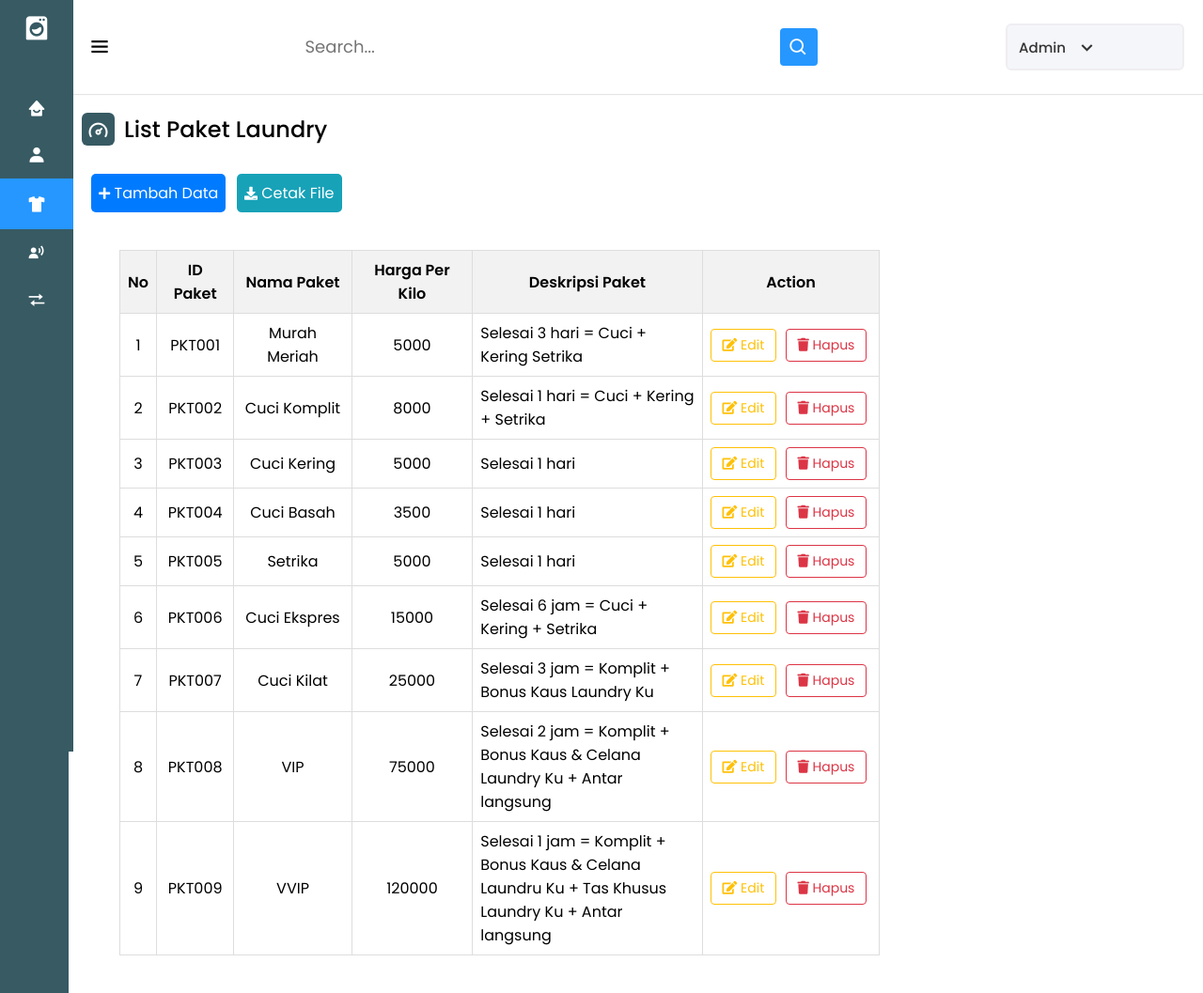
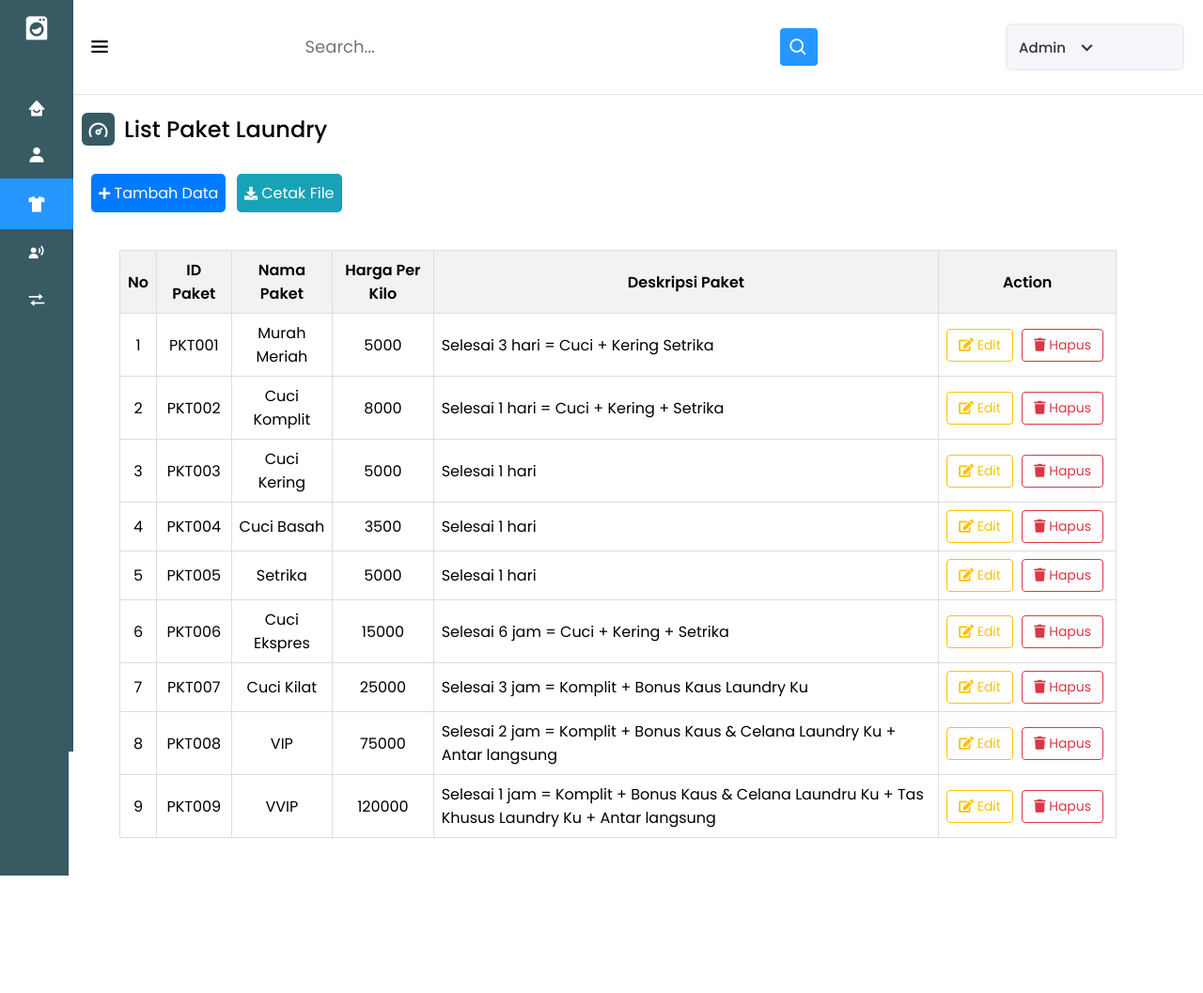
Before and after one commit to NandaSyarlaHariyanti/FP_Laundry, a PHP site: page /paketlaundry/list_paketlaundry.php in a window 1280 px wide. Shown: the whole page at 94% size. After the commit the page ends 932 px from the top, so only its background shows below. Run offline with PHP 8.4, Linux system fonts and the light colour scheme; data comes from the database, SQL or seed files in the repository.

Commit message:
Update list_paketlaundry.php

```diff
--- a/paketlaundry/list_paketlaundry.php
+++ b/paketlaundry/list_paketlaundry.php
@@ -61,12 +61,13 @@ include('../function.php');
             max-width: auto;
             text-align: center;
         }
+
         #action {
             white-space: nowrap;
 
         }
+
         td.description {
-            max-width: 250px;
             word-wrap: break-word;
             text-align: left;
         }
@@ -124,7 +125,7 @@ include('../function.php');
         <ul class="nav-links">
             <li>
                 <div class="iocn-link">
-                <a href="<?php echo "../admin/dashboard.php"; ?>" >
+                    <a href="<?php echo "../admin/dashboard.php"; ?>">
                         <i class='bx bxs-home-smile'></i>
                         <span class="link_name">Home</span>
                     </a>
```
Lines whose indentation alone changed are shown as unchanged.
